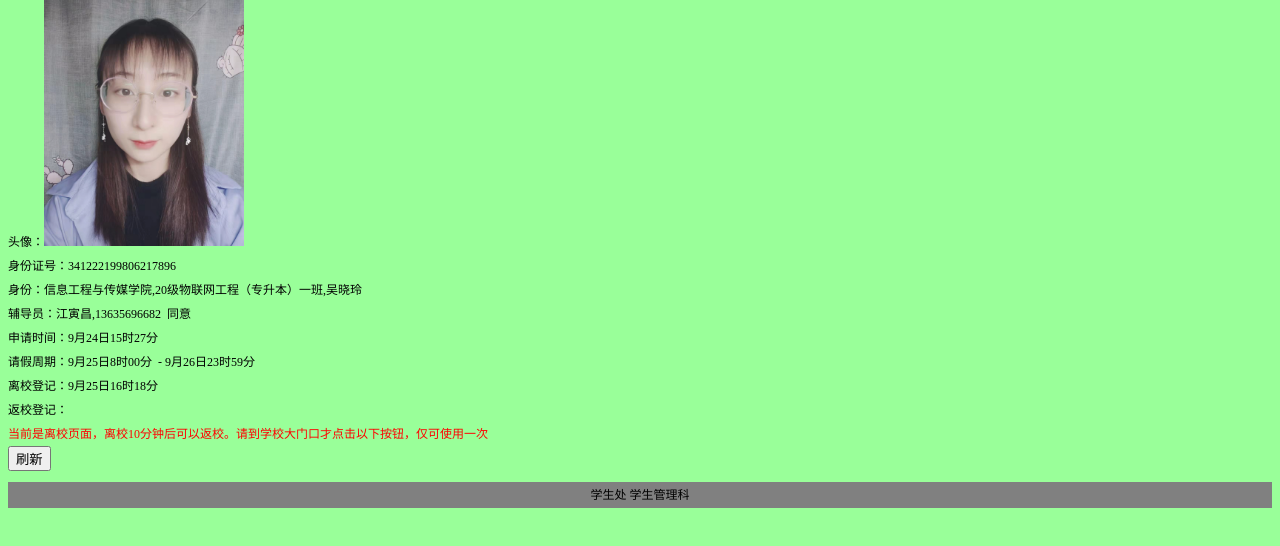
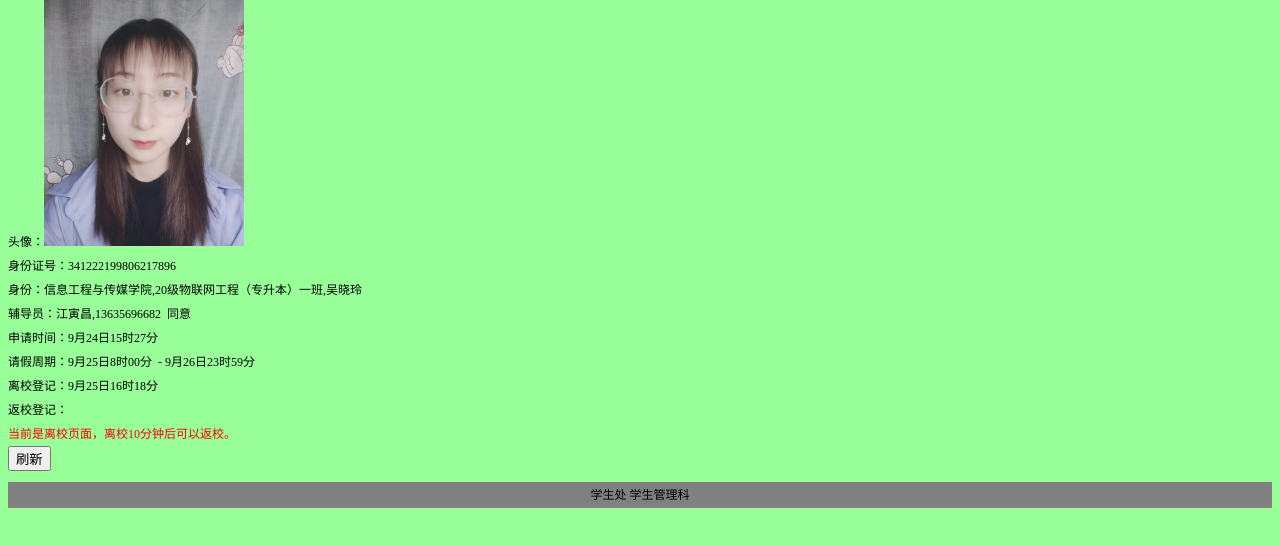
Before and after one commit to Hzh-boy/Demo, a plain HTML site: page 09/green.html in a window 1280 px wide. Shown: the part 84-630 px from the top of the page. Drawn offline with Linux system fonts and the light colour scheme.

Commit message:
Update green.html

```diff
--- a/09/green.html
+++ b/09/green.html
@@ -48,7 +48,7 @@
 		clock1.display(document.getElementById("clock1"));
 	</script><br>
 	返校登记：<span id="fxsj"></span><br>
-	<span id="news" style="color:Red;">当前是离校页面，离校10分钟后可以返校。请到学校大门口才点击以下按钮，仅可使用一次</span><br>
+	<span id="news" style="color:Red;">当前是离校页面，离校10分钟后可以返校。</span><br>
 	<input name="wzh1" type="hidden" id="wzh1">
 	<input name="wzh2" type="hidden" id="wzh2">
 	<input name="x" type="hidden" id="x" value="1920">
```
